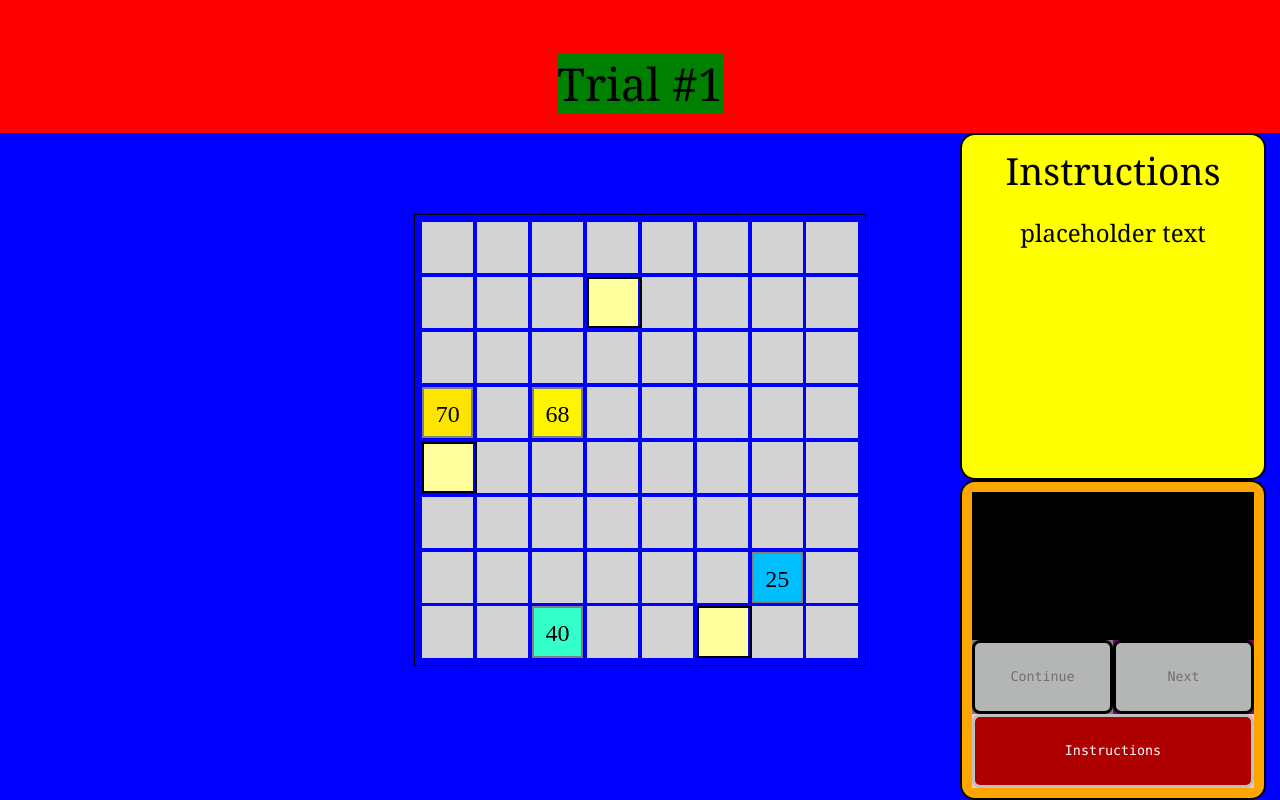
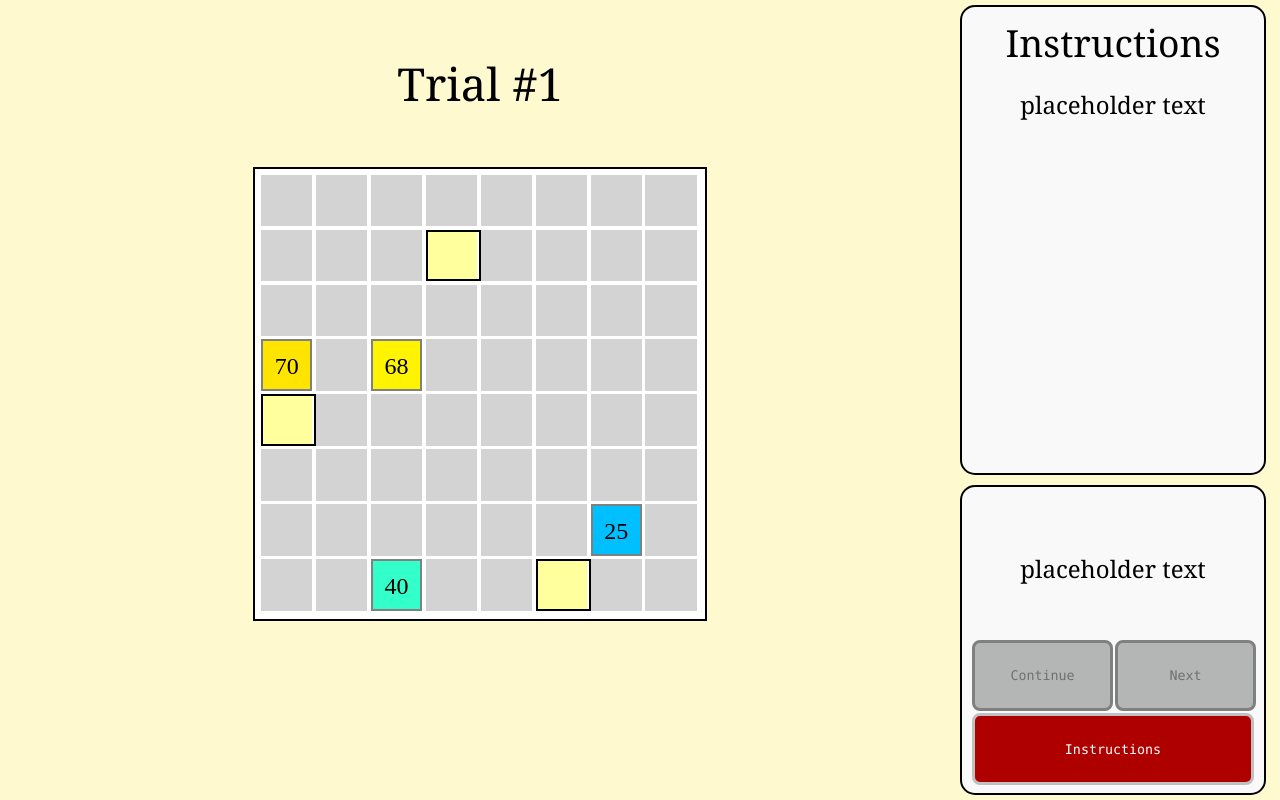
Before and after one commit to srinidhisrinivas/psy-uncertainty-experiment, a Flask app: page /1/trial/1 in a window 1280 px wide. Run offline with Flask 2, Linux system fonts and the light colour scheme; some libraries are stand-ins or nearby versions.

Commit message:
somehow got canvas in middle of div

```diff
--- a/static/css/grid.css
+++ b/static/css/grid.css
@@ -14,43 +14,46 @@ html, body{
   display: grid;
   grid-template-columns: 1fr 1fr 1fr 1fr;
   grid-template-rows: 0.5fr 1.3fr 1.2fr;
-  grid-template-areas: "header header header header" "content content content right-sidebar" "content content content buttonbox";
+  grid-template-areas: "header header header right-sidebar" "content content content right-sidebar" "content content content buttonbox";
   height: 100%;
 }
 
 #header {
 	grid-area: header;
-	background-color: red;
+	/*background-color: red;*/
 	text-align: center;
 
 }
 #headerText{
 	display: inline-block;
+	margin: 0px auto;
 	position: relative;
-	margin: 0px auto;
-	background-color: green;
+	/*background-color: green;*/
 	top: 40%;
 }
 
 #content {
 	grid-area: content;
-	background-color: blue;
+	background-color: #FFF9D0;
+	display: inline-block;
+	text-align: center;
+	vertical-align: middle;
 }
 
 #right-sidebar {
 	grid-area: right-sidebar;
-	background-color: yellow;
+	background-color: #f9f9f9;
 	border-radius: 15px;
 	border: 2px solid black;
-	margin-right: 14px;
+	margin: 5px 14px 5px 0px;
 	padding: 10px;
 }
 #buttonbox{
 	grid-area: buttonbox;
-	background-color: orange;
+	background-color: #f9f9f9;
 	border-radius: 15px;
 	border: 2px solid black;
-	margin-right: 14px;
+	margin: 5px 14px 5px 0px;
 	padding: 10px;
 	display: grid;
 	grid-template-columns: 1fr 1fr;
@@ -60,19 +63,19 @@ html, body{
 
 #binstruction{
 	grid-area: binstruction;
-	background-color: black;
+	/*background-color: black;*/
 }
 #nwrapper{
 	grid-area: nwrapper;
-	background-color: purple;
+	/*background-color: purple;*/
 }
 #cwrapper{
 	grid-area: cwrapper;
-	background-color: grey;
+	/*background-color: grey;*/
 }
 #iwrapper{
 	grid-area: iwrapper;
-	background-color: pink;
+	/*background-color: pink;*/
 }
 div#headerText{
 
@@ -82,7 +85,7 @@ div#headerText{
 	text-align: left;
 
 }
-div#instructionText{
+div#instructionText, #binstruction{
 	display:-webkit-box;
 	-webkit-box-pack:center;
 	-webkit-box-align:center;
@@ -125,18 +128,30 @@ div#instructionTitle{
 	margin-top: -22px;
 }
 
-div#gridLayer{
-	position: relative;
-
+div#gridlayer{
+/*	margin: 0px auto;
+ 	background-color: orange;*/
+ 	/*border: 8px solid white;*/
+ 	text-align: center;
+ 	position: relative;
+ 	top: 5%;
+ }
+canvas#myCanvas{
+	margin: 0px auto;
+	background-color: white;
+	border: 2px solid black;
 }
-canvas#myCanvas{
-	position: fixed;
-	left: 50%;
-	top: 55%;
-	-webkit-transform: translate(-50%, -50%);
-	transform: translate(-50%, -50%);
+#continueButton{
+	margin-right: 2px;
+	margin-bottom: 2px;
 }
-
+#nextButton{
+	margin-left: 2px;
+	margin-bottom: 2px;
+}
+#instButton{
+	margin-top: 2px;
+}
 #continueButton:enabled, #nextButton:enabled, #instButton:enabled{
 	width: 100%;
 	height: 100%;
@@ -154,7 +169,7 @@ canvas#myCanvas{
 	background-color: #B3B6B5;
 	color: #70706F;
 	font-family: "Consolas";
-	border: 3px solid black;
+	border: 3px solid gray;
 
 	border-radius: 8px;
 
--- a/static/css/main.css
+++ b/static/css/main.css
@@ -1,3 +1,6 @@
+html, body{
+	background-color: #FFF9D0;
+}
 div#titleText{
 	position: fixed;
 	font-family: "Cambria";
--- a/static/js/grid.js
+++ b/static/js/grid.js
@@ -135,7 +135,7 @@ class SquareGrid{
 		p.style.left = buttonLeft + buttonWidth + 'px';
 
 		p.style.top = button.style.top;
-		p.style.position = 'absolute';
+		p.style.position = 'fixed';
 		p.style.border = '2px solid black';
 		p.style['background-color'] = 'white';
 		p.style['font-weight'] = 1000;
@@ -156,7 +156,7 @@ class SquareGrid{
 		inp.min = '0';
 		inp.max = '99';
 		inp.maxlength = 2;
-		inp.style.position = "absolute";
+		inp.style.position = 'fixed';
 		inp.style.left = button.style.left;
 		inp.style.top = button.style.top;
 		inp.style.outline = 'none';
@@ -235,7 +235,7 @@ class SquareGrid{
 		button.setAttribute('class', 'unmoused');
 		button.style.width = step + 0.1 + "px";
 		button.style.height = step + 0.1 + "px" ;
-		button.style.position = "absolute";
+		button.style.position = 'fixed';
 		button.style.left = gridL + idx * (step + this.p - 1.45) + "px";
 		button.style.top = gridT + idy * (step + this.p - 1.45) + "px";
 
@@ -309,7 +309,7 @@ class SquareGrid{
 		var button = document.createElement('div');
 		button.style.width = step + 0.1 + "px";
 		button.style.height = step + 0.1+"px" ;
-		button.style.position = "absolute";
+		button.style.position = 'fixed';
 		button.style.left = gridL + idx * (step + this.p - 1.45) + "px";
 		button.style.top = gridT + idy * (step + this.p - 1.45) + "px";
 		button.style['text-align'] = "center";
@@ -333,6 +333,8 @@ class SquareGrid{
 		var rect = this.canvas.getBoundingClientRect();
 		var gridL = rect.left + this.p + 3;
 		var gridT = rect.top + this.p + 3;
+		alert(gridL);
+		alert(gridT);
 		var bw = this.h - 1 - 2*this.p;
 		var step = bw / this.numCells - 3.5;
 		var body = document.getElementById("gridlayer");
--- a/templates/layouts/grid.html
+++ b/templates/layouts/grid.html
@@ -24,7 +24,7 @@
 		<div id="content">
 		<div id="gridlayer" onselectstart = "return false;">
 
-			<canvas id="myCanvas" style="fill: 'white'; border: solid black 1px;"></canvas>
+			<canvas id="myCanvas"></canvas>
 
 		</div>
 
```
Also changed, not shown: templates/js/main.js (line endings or trailing spaces).
